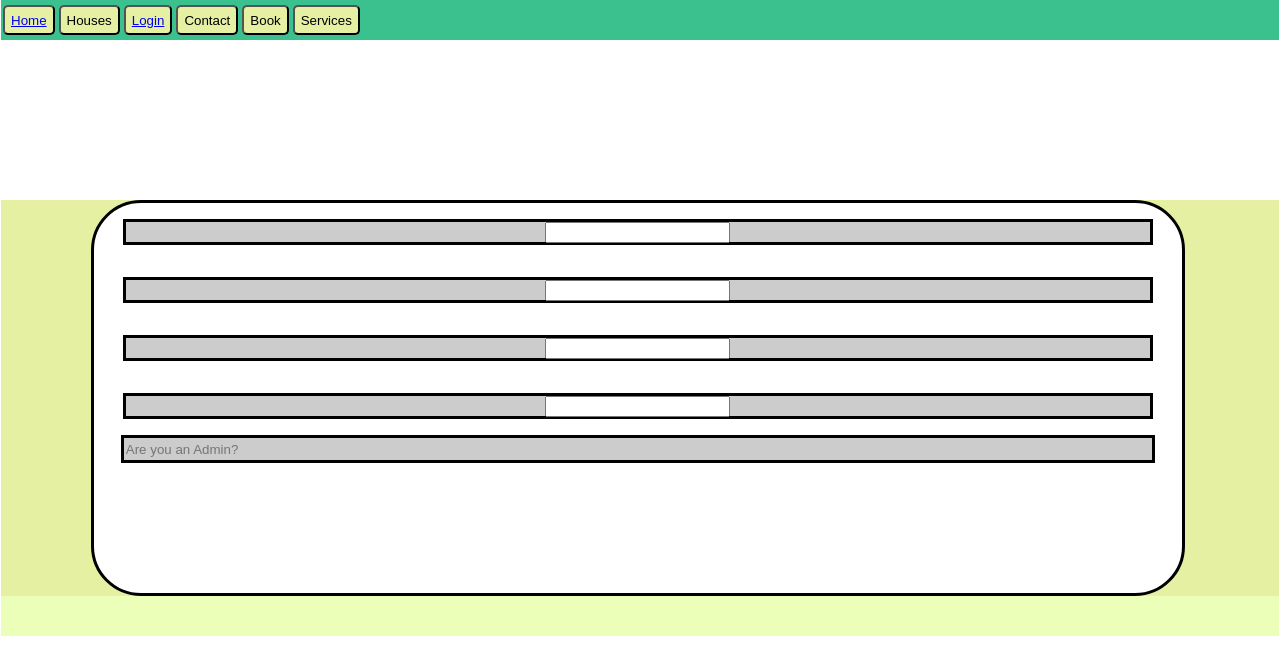
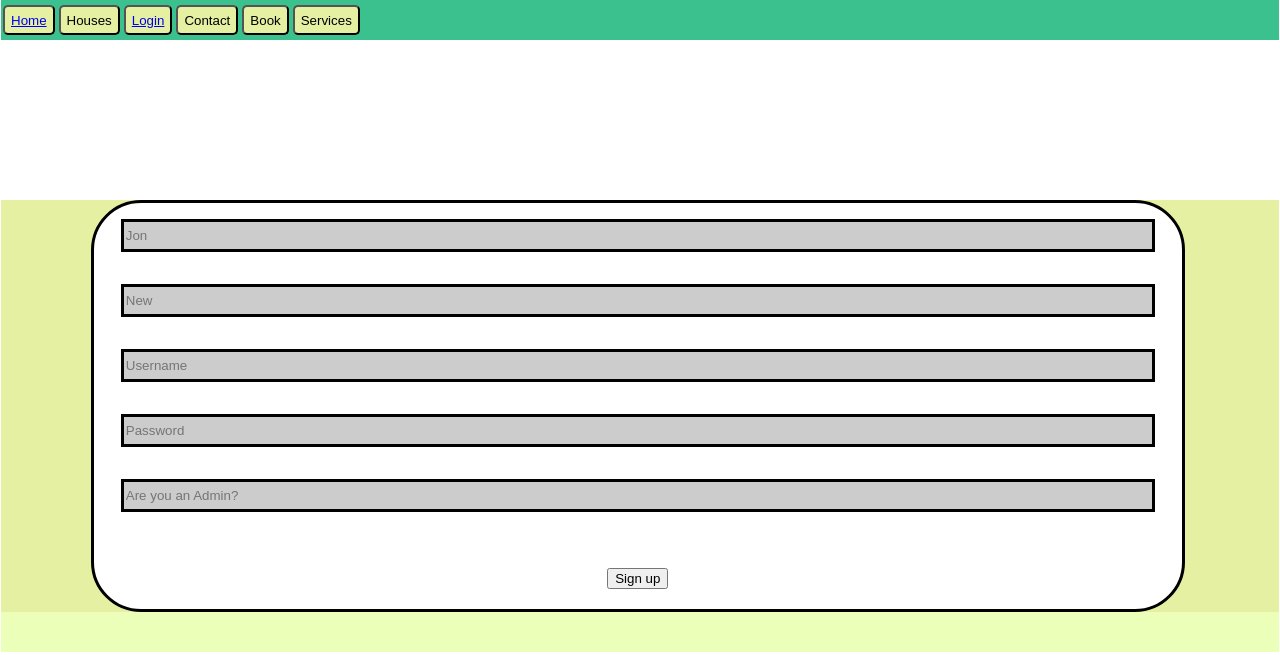
Before and after one commit to Jnewell279/Casa-Feraido, a PHP site: page /signup_page.php in a window 1280 px wide. Shown: the part 145-800 px from the top of the page. Run offline with PHP 8.4, Linux system fonts and the light colour scheme.

Commit message:
stling signup page to fit with the text

```diff
--- a/css/style.css
+++ b/css/style.css
@@ -88,7 +88,7 @@ body{
 .body_signup_col{
     display:grid;
     grid-template-columns: 7vw 85.5vw 7vw;
-    height: 49.5vh;
+    height: 51.5vh;
 }
 .body_signup_form{
     display:flex;
@@ -97,7 +97,7 @@ body{
     align-items: center;
 }
 .body_signup_box{
-    height: 20px;
+    height: 25px;
     width: 80vw;
     background-color: #cccccc;
     display:flex;
--- a/templates/body_login.php
+++ b/templates/body_login.php
@@ -8,7 +8,7 @@
         <input type="submit" value="Login" class="login_form_submit">
     </form>
 
-    <p class="signup_link_button"><a href="">Don't have an account?</a></p>
+    <p class="signup_link_button"><a href="signup_page.php">Don't have an account?</a></p>
     </div>
     <div></div>
 </div>
--- a/templates/body_signup.php
+++ b/templates/body_signup.php
@@ -1,16 +1,17 @@
 <div class="body_signup_col">
     <div></div>
     <div class="body_main">
-        <form class="body_signup_form">
-            <p class="body_signup_box"><input></p>
-            <p class="body_signup_box"><input></p>
-            <p class="body_signup_box"><input></p>
-            <p class="body_signup_box"><input></p>
-            <input list="is_admin" placeholder="Are you an Admin?" class="body_signup_box">
+        <form action="processes/process_signup.php" method="post" class="body_signup_form">
+            <p><input placeholder="Jon" type="text" name="first_name" class="body_signup_box"></p>
+            <p><input placeholder="New" type="text" name="last_name" class="body_signup_box"></p>
+            <p><input placeholder="Username" type="text" name="username" class="body_signup_box"></p>
+            <p><input placeholder="Password" type="password" name="password" class="body_signup_box"></p>
+            <p><input list="is_admin" placeholder="Are you an Admin?" class="body_signup_box">
             <dataset id="is_admin">
                 <option value="Yes">
                 <option value="No">
-            </dataset>
+            </dataset></p>
+            <input type="submit" value="Sign up">
         </form>
     </div>
     <div></div>
```
